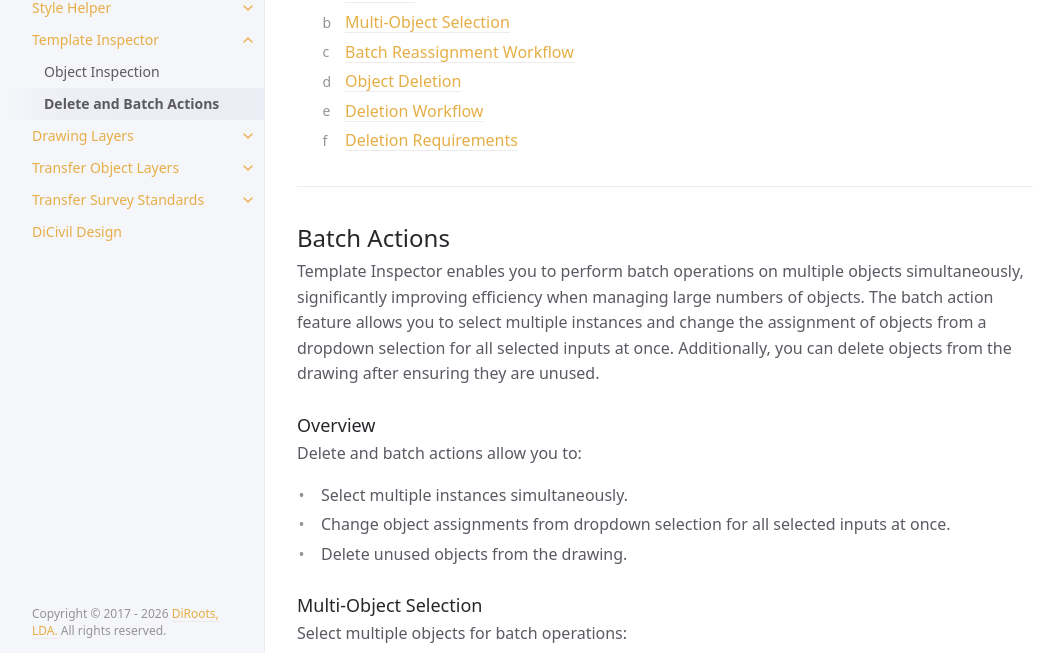
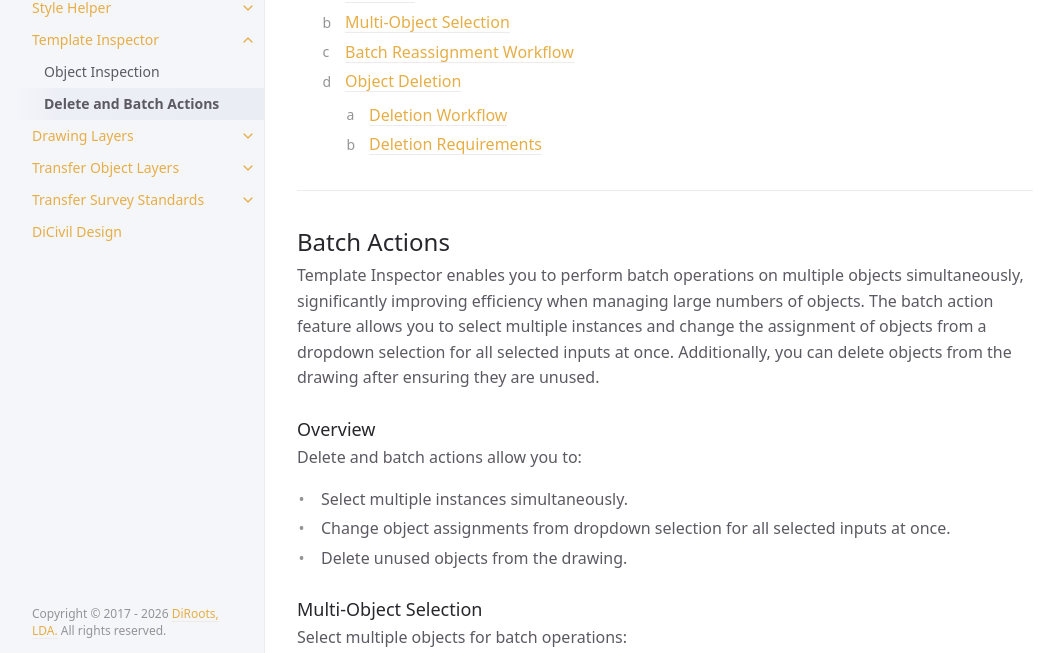
Before and after one commit to DiRoots-Limited/DiRoots.DiCivil.Manage.Releases, a Jekyll site: the page built from docs/pages/TemplateInspector/TI-Batch-Actions.md, in a window 1280 px wide and 900 px high. Shown: the part 244-897 px from the top of the window, without its empty margins (107-1169 px from the left). Built offline with Jekyll 4.4.1, drawn with Linux system fonts in a browser that asks for light colours.

```diff
--- a/docs/pages/TemplateInspector/TI-Batch-Actions.md
+++ b/docs/pages/TemplateInspector/TI-Batch-Actions.md
@@ -50,7 +50,7 @@ Change object assignments for multiple instances using dropdown selection:
 ### Object Deletion
 Template Inspector provides the ability to delete objects from the drawing, but requires that objects be unused before deletion to ensure data integrity.
 
-### Deletion Workflow
+#### Deletion Workflow
 
 To delete objects safely:
 
@@ -63,7 +63,7 @@ To delete objects safely:
 ![Deletion requirements and verification process](../../../assets/images/GIFs/TI/Demonstrate-complete-object-deletion-workflow.gif)
 <sub>Note: the version on the image may not reflect the [latest version of DiCivil Package](https://diroots.com/civil-3d-plugins/dicivil/).</sub>
 
-### Deletion Requirements
+#### Deletion Requirements
 
 Before objects can be deleted:
 
```
